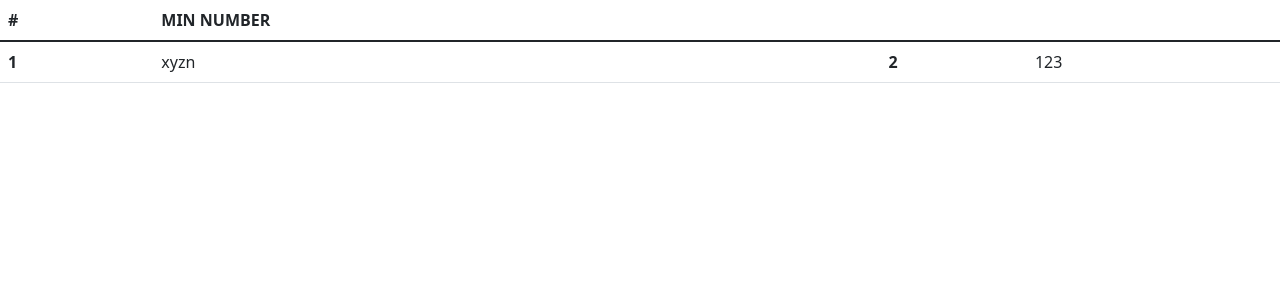
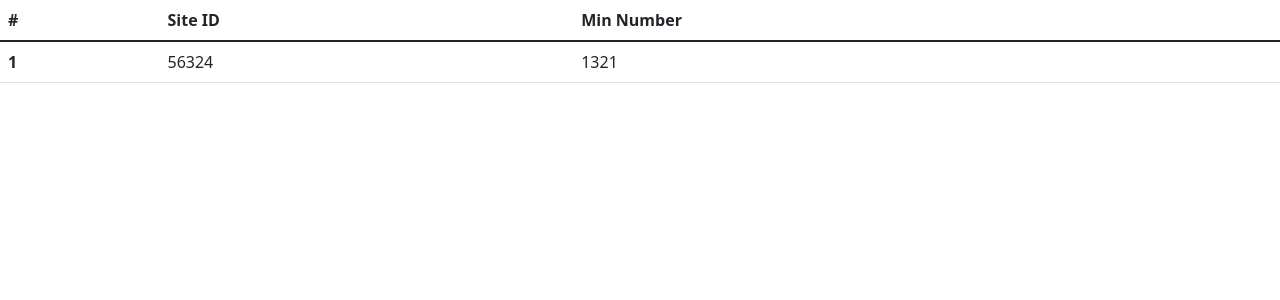
Before and after one commit to Manas-kishore/site, a Django app: template mysite/templates/antena.html in a window 1280 px wide. Shown: the part 56-356 px from the top of the page. Run offline with Django 4.2, Linux system fonts and the light colour scheme; the template is opened without the code that fills it, so the values that code supplies are empty; parts of the project's set-up code (start-up, migrations or seed data) failed here and were passed over.

Commit message:
Update antena.html

```diff
--- a/mysite/templates/antena.html
+++ b/mysite/templates/antena.html
@@ -5,16 +5,15 @@
     <thead class="thead-dark">
       <tr>
         <th scope="col">#</th>
-        <th scope="col">MIN NUMBER</th>
-
+        <th scope="col">Site ID</th>
+        <th scope="col">Min Number</th>
       </tr>
     </thead>
     <tbody>
       <tr>
         <th scope="row">1</th>
-        <td>xyzn</td>
-        <th scope="row">2</th>
-        <td>123</td>
+        <td>56324</td>
+        <td>1321</td>
     </tbody>
   </table>
 {% endblock body %}
```
